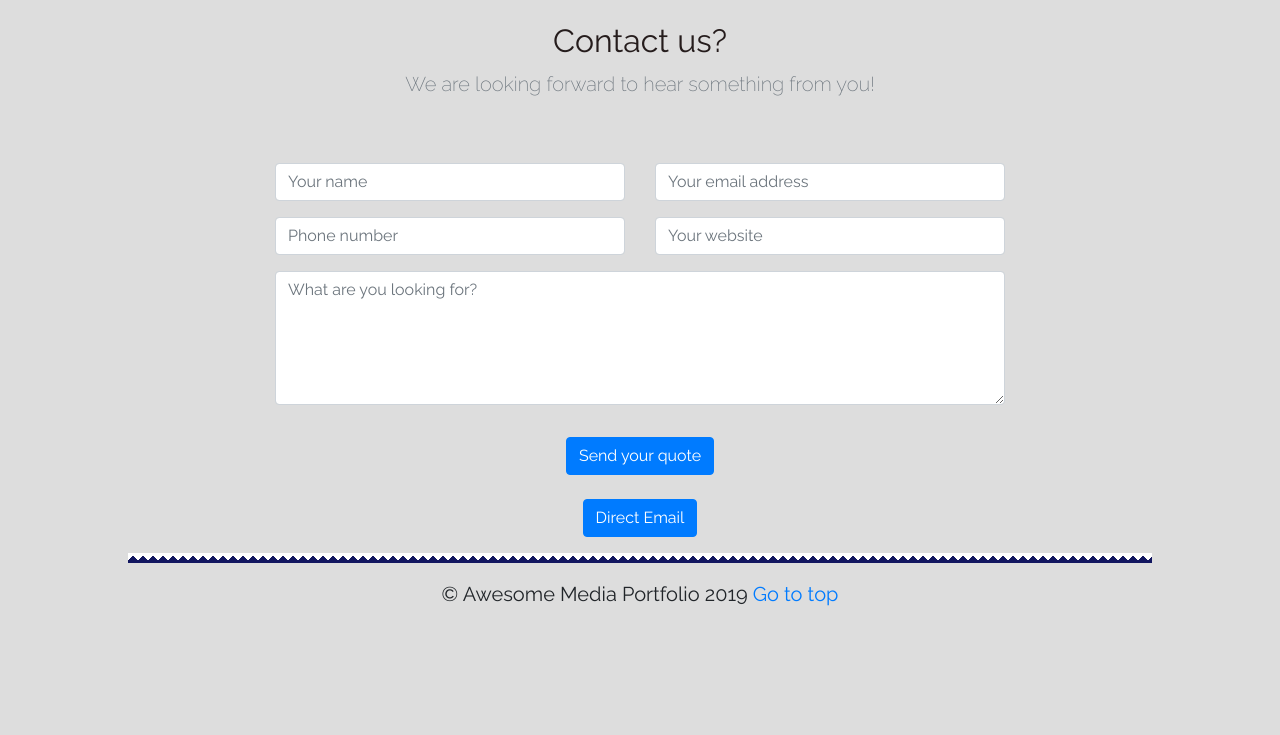
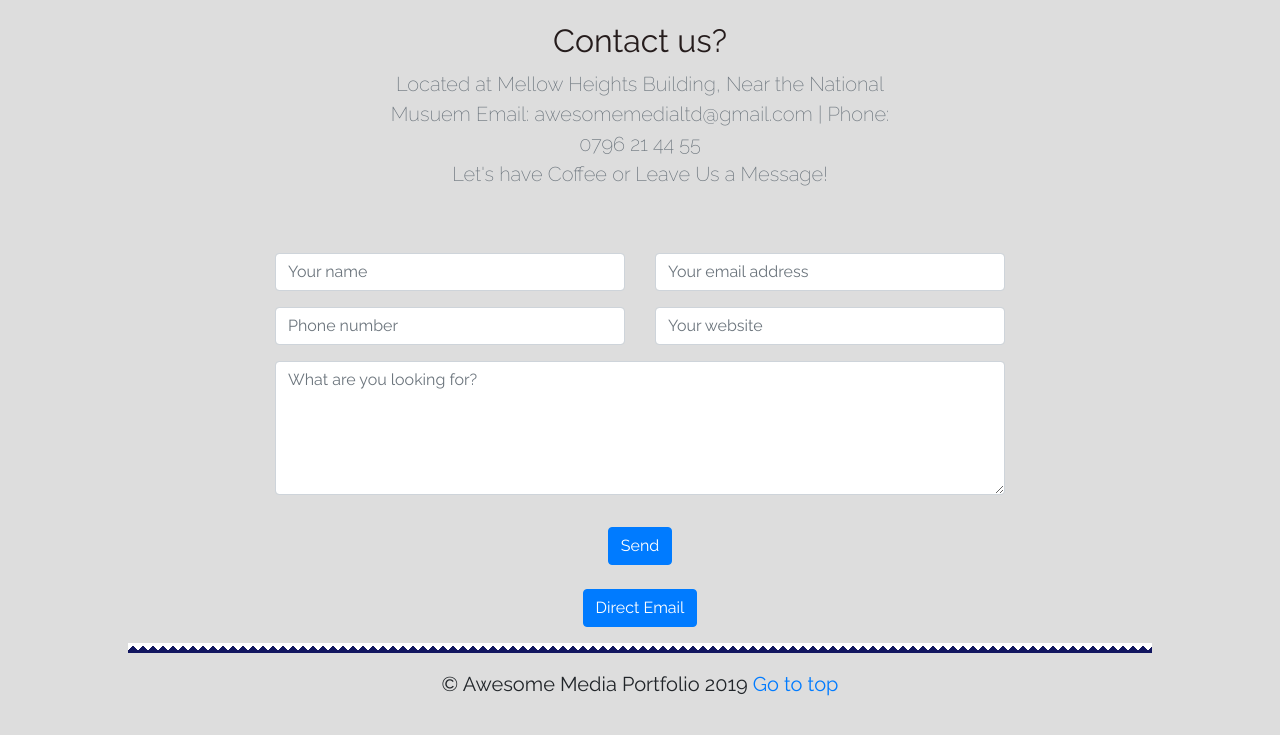
Before and after one commit to Dnjiru/Awesome-Photography-Portfolio, a plain HTML site: page index.html in a window 1280 px wide. Shown: the part 9264-9999 px from the top of the page. Before the commit the page ends 9963 px from the top, so only its background shows below. Drawn offline with nearby package versions, Linux system fonts and the light colour scheme; some packages are replaced by stand-ins of ours; a script that the page names is missing; some icons are missing.

Commit message:
contact styling

```diff
--- a/index.html
+++ b/index.html
@@ -658,9 +658,13 @@
                         <div class="row">
                             <div class="col-md-6 mx-auto text-center">
                                 <h2>Contact us?</h2>
+
                                 <div class="divider bg-primary mx-auto"></div>
                                 <p class="text-muted lead">
-                                   We are looking forward to hear something from you!
+                                    Located at Mellow Heights Building, Near the National Musuem
+                                    Email: awesomemedialtd@gmail.com | Phone: 0796 21 44 55
+                                    <br>
+                                    Let's have Coffee or Leave Us a Message!
                                 </p>
                             </div>
                         </div>
@@ -695,7 +699,7 @@
                                         </div>
                                     </div>
                                     <div class="text-center mt-3">
-                                        <button class="btn btn-primary">Send your quote</button>
+                                        <button class="btn btn-primary">Send </button>
                                         <br><br>
                                         <button type="submit" class="text-white btn btn-primary" id="mailto">
                                             <a class="text-white" href="mailto:awesomemedialtd@gmail.com?Subject=Photography Appointments"
@@ -712,6 +716,7 @@
           </div>
 
           <hr class="hr">
+
     <footer>
         &copy; Awesome Media Portfolio 2019
         <a href="#top">Go to top</a>
```
